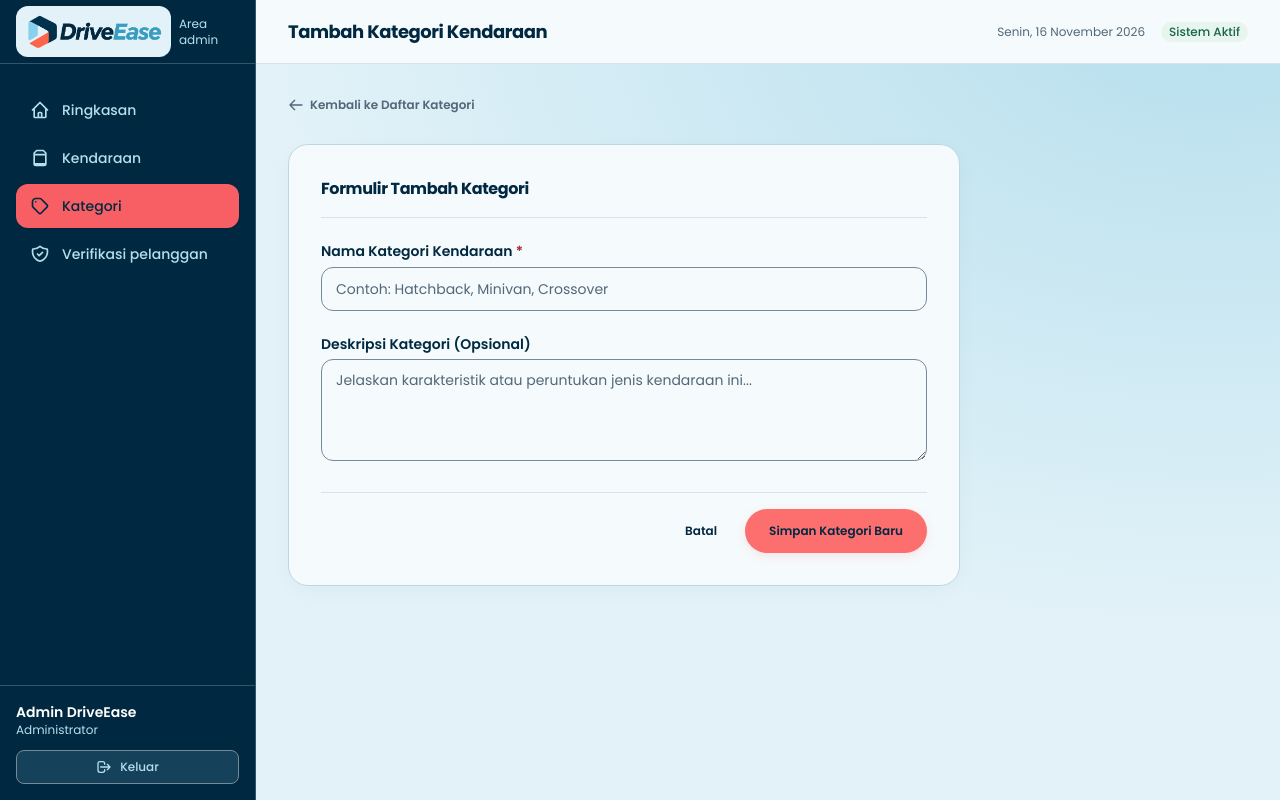
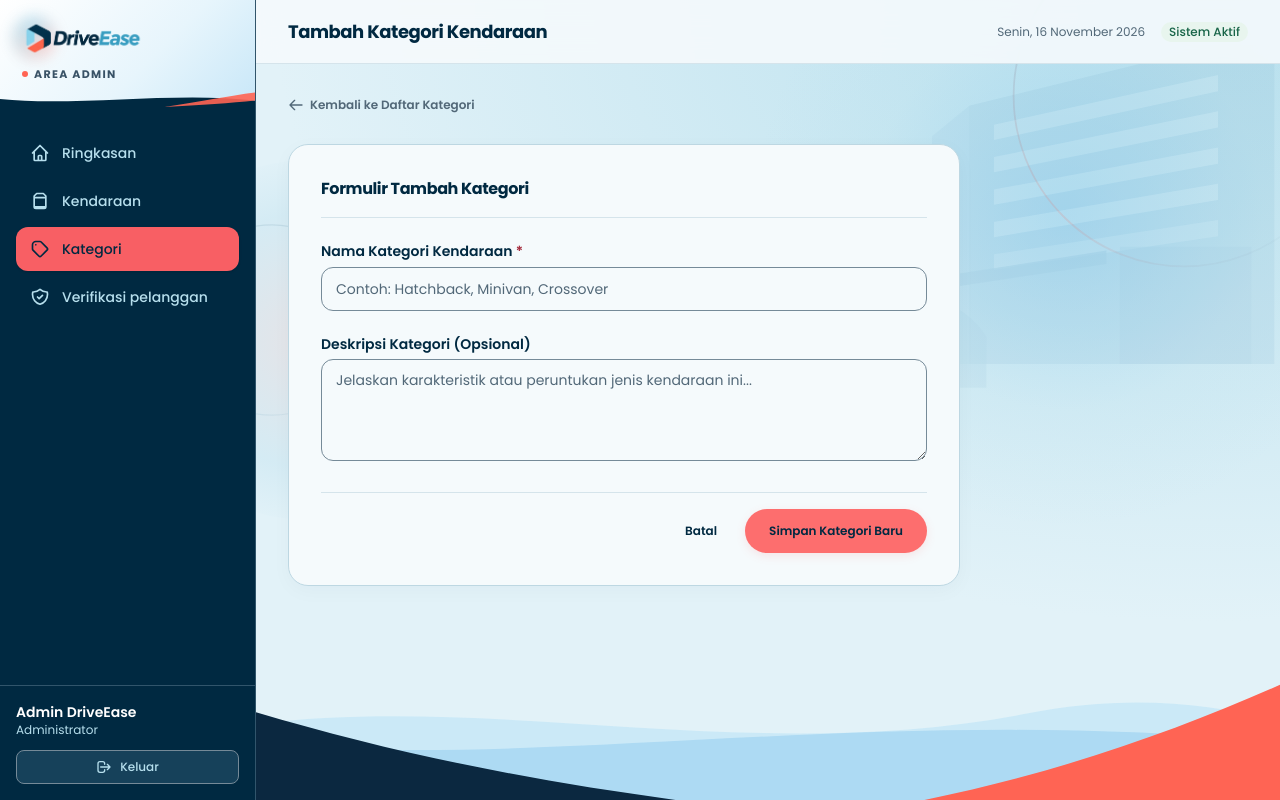
Before and after one commit to MFarisAdithya/DriveEase, a Laravel app: page /admin/car-types/create in a window 1280 px wide. Run offline with Laravel 12, Linux system fonts and the light colour scheme; a user stored in the database is signed in; data comes from the database, SQL or seed files in the repository; style sheets or scripts are compiled from the project's sources.

Commit message:
Apply coastal backdrop and sticky navigation across auth, portal, and admin layouts

```diff
--- a/resources/views/layouts/admin.blade.php
+++ b/resources/views/layouts/admin.blade.php
@@ -4,13 +4,27 @@
 <div class="flex h-screen bg-canvas text-ink [color-scheme:dark] overflow-hidden">
     <!-- Sidebar -->
     <aside class="hidden md:flex w-64 bg-navigation text-subtle flex-col shrink-0 border-r border-line">
-        <!-- Brand -->
-        <div class="h-16 flex items-center px-6 border-b border-line gap-3">
-            <div class="brand-lockup"><img src="{{ asset('images/driveease-logo.png') }}" alt="DriveEase" width="220" height="72"></div>
-            <div>
+        <!-- Brand Header (Transparent logo seamlessly integrated into sky-blue coastal backdrop) -->
+        <div class="relative overflow-hidden px-5 pt-4 pb-6 shrink-0"
+             style="background: linear-gradient(135deg, #FFFFFF 0%, #E7F5FC 58%, #C8E7F8 100%);">
+            <div class="relative z-10 flex flex-col gap-1.5">
+                <a href="{{ route('admin.dashboard') }}" class="inline-flex items-center focus:outline-none">
+                    @include('partials.driveease-logo', [
+                        'sizeClass' => 'h-11',
+                        'haloSize' => 'w-11 h-11',
+                    ])
+                </a>
+                <div class="flex items-center gap-1.5 pl-1.5">
+                    <span class="w-1.5 h-1.5 rounded-full bg-[#FF6454]"></span>
+                    <span class="text-[11px] font-bold uppercase tracking-[0.12em] text-[#0B2840]/80">Area Admin</span>
+                </div>
+            </div>
 
-                <span class="block text-xs text-muted">Area admin</span>
-            </div>
+            <!-- Smooth Coastal Wave Divider into #002941 Sidebar -->
+            <svg class="pointer-events-none absolute bottom-0 left-0 right-0 w-full h-4 block" viewBox="0 0 256 20" preserveAspectRatio="none" aria-hidden="true">
+                <path d="M0,10 C75,20 175,0 256,12 L256,20 L0,20 Z" fill="#002941"/>
+                <path d="M165,20 C200,14 230,6 256,2 L256,12 C232,15 202,18 165,20 Z" fill="#FF6454" fill-opacity="0.9"/>
+            </svg>
         </div>
 
         <!-- Navigation -->
@@ -80,8 +94,11 @@
 
     <!-- Main Content Area -->
     <div class="flex-1 flex flex-col min-w-0 overflow-y-auto">
-        <!-- Top Navbar -->
-        <header class="h-16 bg-surface text-ink border-b border-line flex items-center gap-3 px-4 md:justify-between md:px-8 shrink-0">
+        <div class="relative min-h-full flex flex-col overflow-x-clip pb-28 sm:pb-36">
+            @include('partials.driveease-backdrop')
+
+            <!-- Top Navbar -->
+            <header class="sticky top-0 z-30 h-16 bg-surface/90 backdrop-blur-md text-ink border-b border-line flex items-center gap-3 px-4 md:justify-between md:px-8 shrink-0">
             <details class="relative md:hidden">
                 <summary class="cursor-pointer py-3 font-semibold">Menu</summary>
                 <nav aria-label="Navigasi admin" class="absolute left-0 top-full z-40 grid w-56 gap-1 border border-line bg-surface-raised p-3 shadow-lg">
@@ -103,7 +120,7 @@
         </header>
 
         <!-- Page Body -->
-        <main class="flex-1 p-4 md:p-8">
+        <main class="relative z-10 flex-1 p-4 md:p-8 pb-24">
             <!-- Flash Messages -->
             @if (session('success'))
                 <div class="mb-6 p-4 rounded-lg bg-success-surface border border-success-line flex items-start gap-3 text-success">
@@ -125,6 +142,7 @@
 
             @yield('content')
         </main>
+        </div>
     </div>
 </div>
 @endsection
```
Also changed, not shown: resources/views/auth/register.blade.php (+12 -5 lines).
